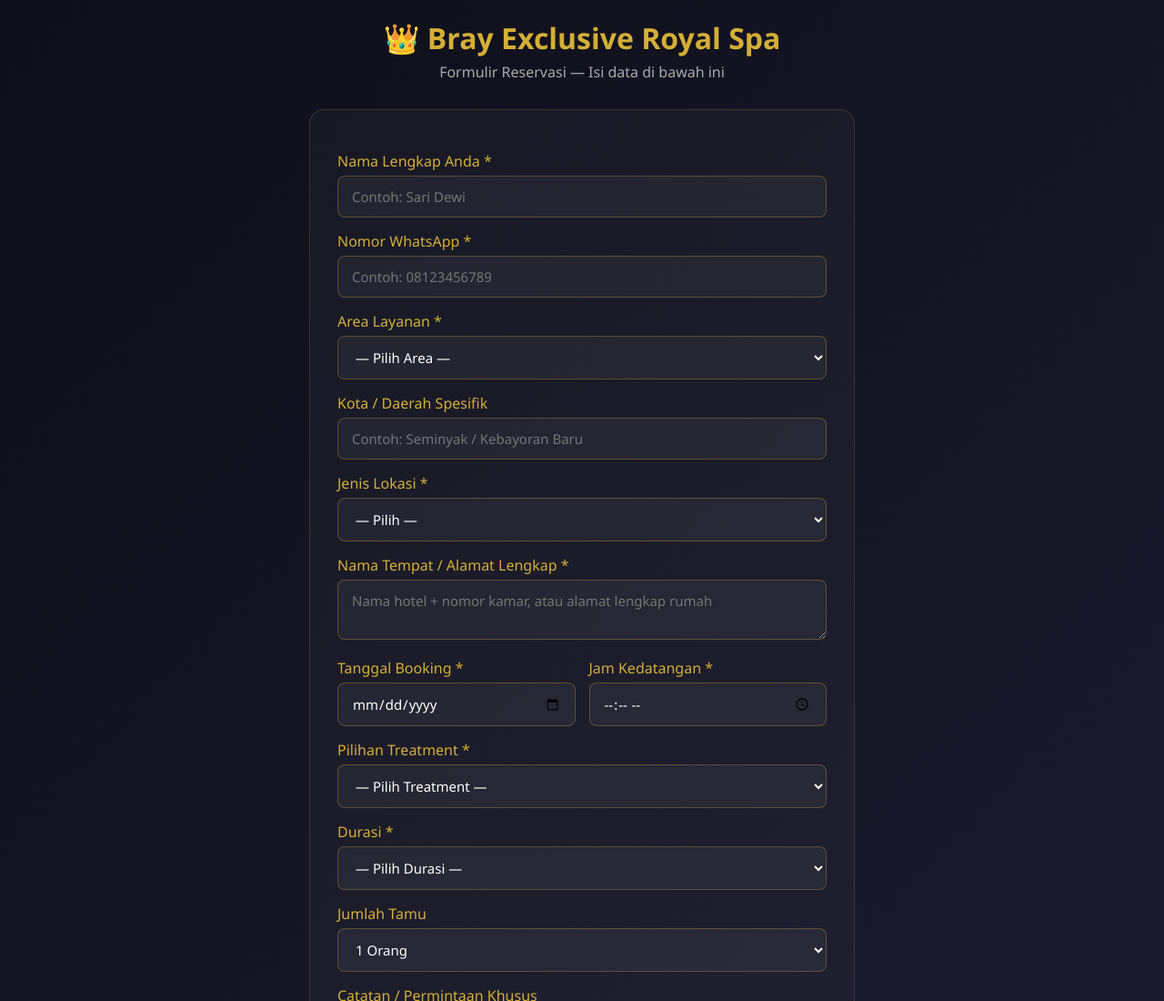
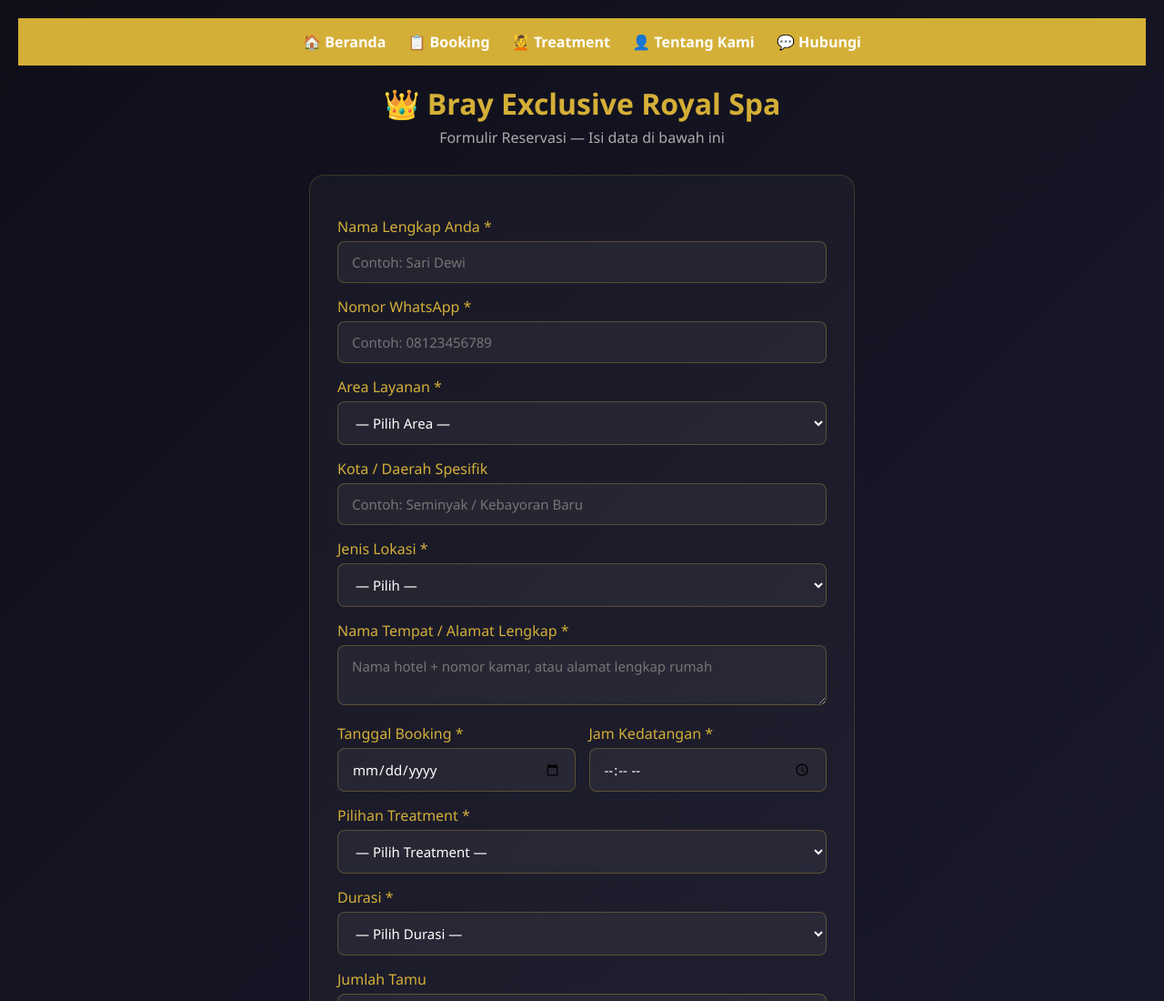
Before and after one commit to brayexclusiveroyalspa-source/bray-exclusive-royal-spa, a plain HTML site: page index.html in a window 1280 px wide. Shown: the top 1100 px of the page at 91% size. Drawn offline with Linux system fonts and the light colour scheme.

Commit message:
Update index.html

```diff
--- a/index.html
+++ b/index.html
@@ -25,7 +25,14 @@
         .back-link:hover{text-decoration:underline;}
     </style>
 </head>
-<body>
+<body><!-- MENU NAVIGASI -->
+<div style="background: #d4af37; padding: 15px; text-align: center; margin-bottom: 20px;">
+  <a href="index.html" style="color: white; margin: 0 10px; text-decoration: none; font-weight: bold;">🏠 Beranda</a>
+  <a href="Pemesanan.html" style="color: white; margin: 0 10px; text-decoration: none; font-weight: bold;">📋 Booking</a>
+  <a href="Beranda.html" style="color: white; margin: 0 10px; text-decoration: none; font-weight: bold;">💆 Treatment</a>
+  <a href="Halaman tamu.html" style="color: white; margin: 0 10px; text-decoration: none; font-weight: bold;">👤 Tentang Kami</a>
+  <a href="Chat_tamu.html" style="color: white; margin: 0 10px; text-decoration: none; font-weight: bold;">💬 Hubungi</a>
+</div>
     <div class="container">
         <h1>👑 Bray Exclusive Royal Spa</h1>
         <p class="subtitle">Formulir Reservasi — Isi data di bawah ini</p>
```
